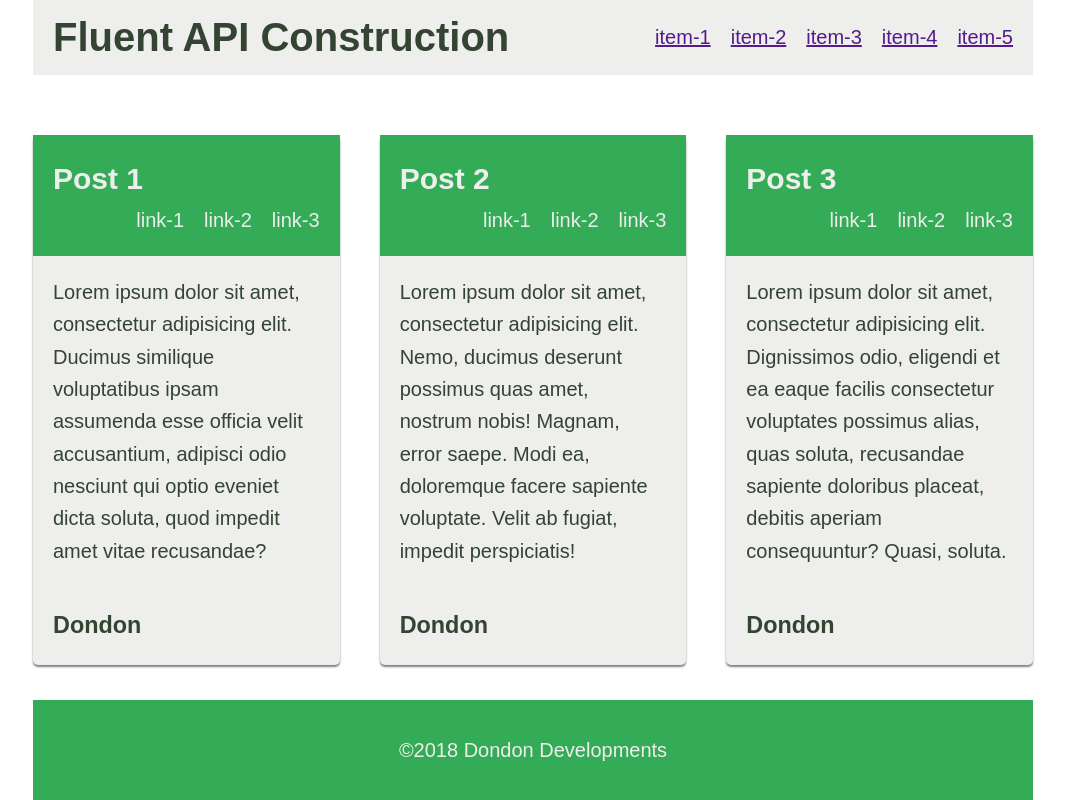
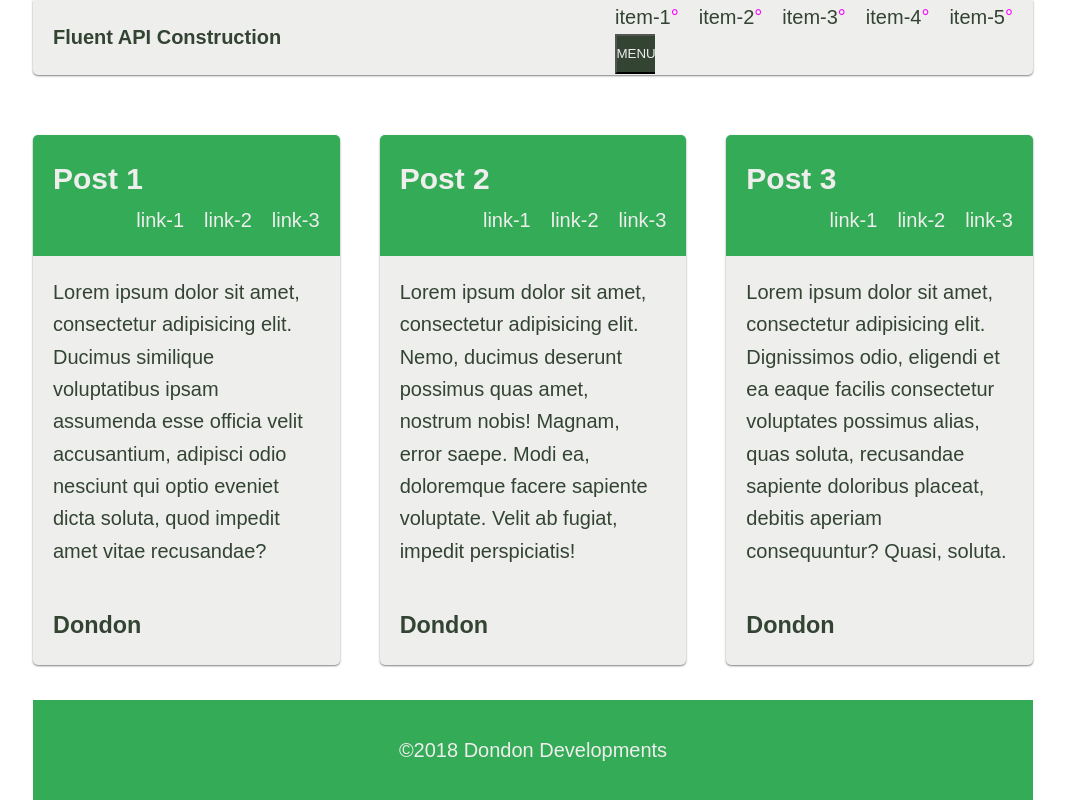
Before and after one commit to donhamiltoniii/js-fluent-api-design, a plain HTML site: page index.html in a window 1280 px wide. Shown: the whole page, without its empty margins (107-1172 px from the left). Drawn offline with Linux system fonts and the light colour scheme.

Commit message:
Add nav collapse button

```diff
--- a/index.html
+++ b/index.html
@@ -19,6 +19,9 @@
                     <li><a href="">item-4</a></li>
                     <li><a href="">item-5</a></li>
                 </ul>
+                <button class="mainNavCollapse">
+                    <span>MENU</span>
+                </button>
             </nav>
         </header>
         <main>
--- a/style.css
+++ b/style.css
@@ -7,18 +7,26 @@
 :root {
 	--dark: #343;
 	--green: #34ab56;
+	--highlight: #f0f;
 	--light: #eeeeed;
 	--shadow: rgba(0, 0, 0, 0.5);
+	--shadow-values: 0 1px 2px 0 var(--shadow);
 }
 
 html {
 	color: var(--dark);
 	font: 20px/1.618 sans-serif;
 }
+a {
+}
+a::after {
+	color: var(--highlight);
+	content: '°';
+}
 main .posts {
 	display: grid;
 	grid-gap: 2rem;
-	grid-template-columns: repeat(3, minmax(150px, 1fr));
+	grid-template-columns: repeat(auto-fit, minmax(300px, 1fr));
 	margin-top: 3rem;
 }
 ol,
@@ -44,14 +52,18 @@ ul {
 .container > header {
 	align-items: center;
 	background-color: var(--light);
+	border-radius: 0 0 5px 5px;
+	box-shadow: var(--shadow-values);
 	display: flex;
 	font-size: 1rem;
 	justify-content: space-between;
 	padding-left: 1rem;
 }
+.container > header nav {
+	padding-right: 1rem;
+}
 .container > header nav ul {
-	display: flex;
-	padding-right: 1rem;
+	display: none;
 }
 .container > header nav ul li {
 	padding-right: 1rem;
@@ -59,10 +71,25 @@ ul {
 .container > header nav ul li:last-child {
 	padding-right: 0;
 }
+.container > header nav ul li a {
+	color: inherit;
+	text-decoration: none;
+}
+.mainNavCollapse {
+	align-items: center;
+	background-color: var(--dark);
+	border-right: 5px;
+	color: var(--light);
+	display: flex;
+	height: 40px;
+	justify-content: center;
+	width: 40px;
+}
 .post {
 	background-color: var(--light);
 	border-radius: 5px;
-	box-shadow: 0 2px 2px 0 var(--shadow);
+	box-shadow: var(--shadow-values);
+	overflow: hidden;
 }
 .post header,
 .post p,
@@ -83,3 +110,15 @@ ul {
 .post header nav ul li:last-child {
 	margin-right: 0;
 }
+
+@media (min-width: 600px) {
+	.container > header h1 {
+		font-size: 1rem;
+	}
+}
+
+@media (min-width: 1000px) {
+	.container > header nav ul {
+		display: flex;
+	}
+}
```
